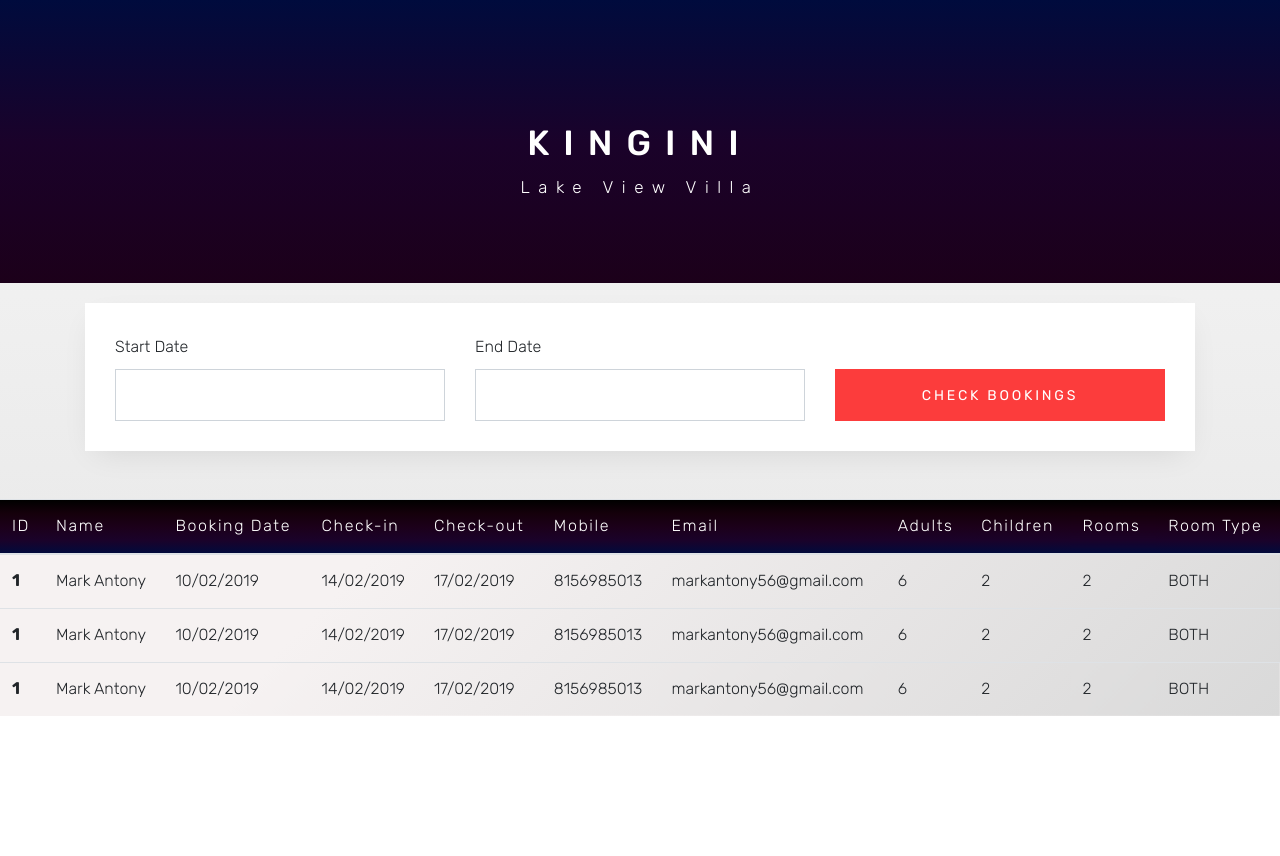
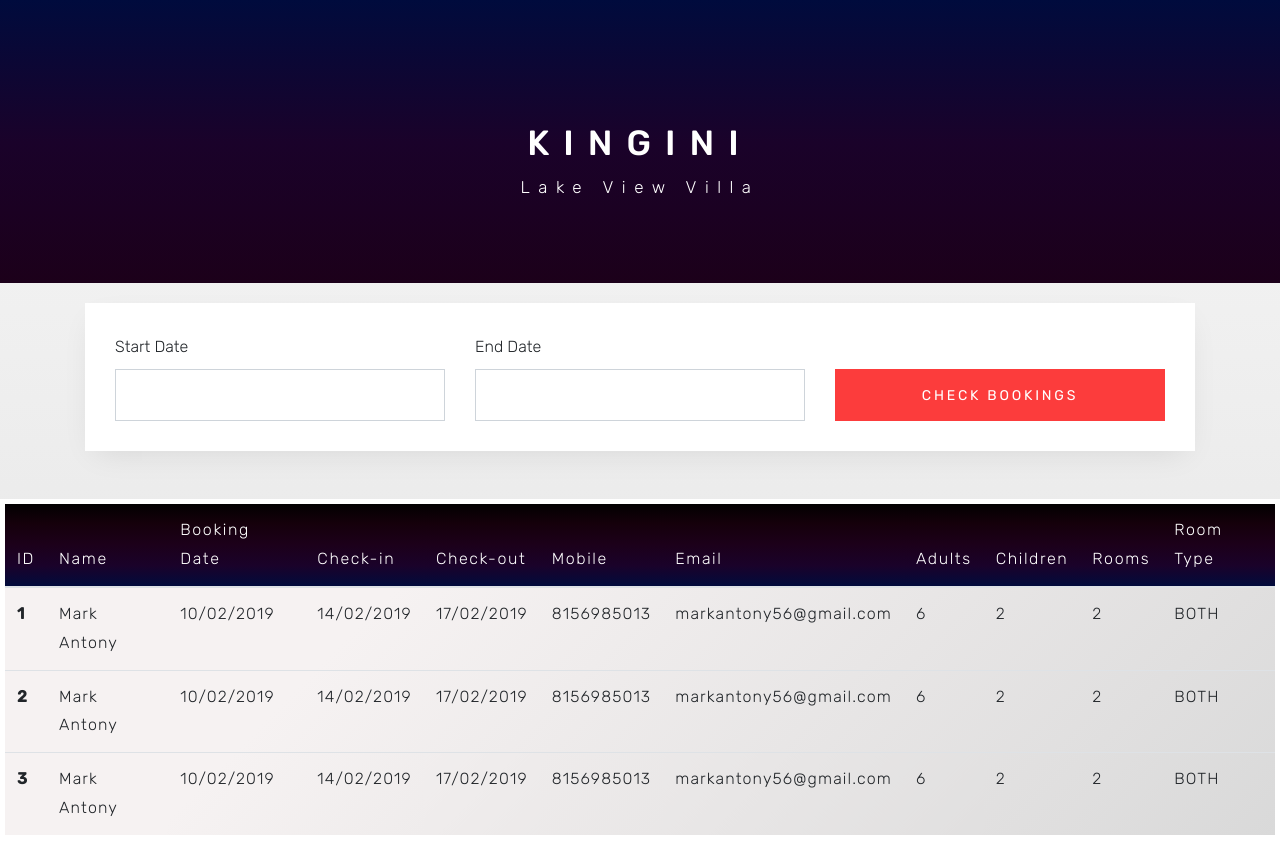
Before and after one commit to Ananthakrishnanj/KinginiVilla, a PHP site: page /Data.php in a window 1280 px wide. Before the commit the page ends 716 px from the top, so only its background shows below. Run offline with PHP 8.4, Linux system fonts and the light colour scheme; style sheets or scripts are compiled from the project's sources; some libraries are stand-ins or nearby versions; some web fonts are replaced.

Commit message:
Small changes

```diff
--- a/Data.php
+++ b/Data.php
@@ -101,7 +101,7 @@
 	</tr>
 
 	<tr>
-      <th scope="row">1</th>
+      <th scope="row">2</th>
       <td>Mark Antony</td>
       <td>10/02/2019</td>
 	  <td>14/02/2019</td>
@@ -115,7 +115,7 @@
 	</tr>
 
 	<tr>
-      <th scope="row">1</th>
+      <th scope="row">3</th>
       <td>Mark Antony</td>
       <td>10/02/2019</td>
 	  <td>14/02/2019</td>
--- a/scss/data.scss
+++ b/scss/data.scss
@@ -183,7 +183,7 @@ textarea.form-control {
 }
 
 .booking-table{
-    width:70%;
+border: 5px solid #fff;
 }
 
 .theme-color{
@@ -200,4 +200,10 @@ textarea.form-control {
 .table-body{
 background-color: #d9d9d9;
 background-image: linear-gradient(315deg, #d9d9d9 0%, #f6f2f2 74%);
+tr{
+    td{
+        font-weight: 300;
+        letter-spacing: 0.07rem;
+    }
 }
+}
```
Also changed, not shown: scss/data.css.
